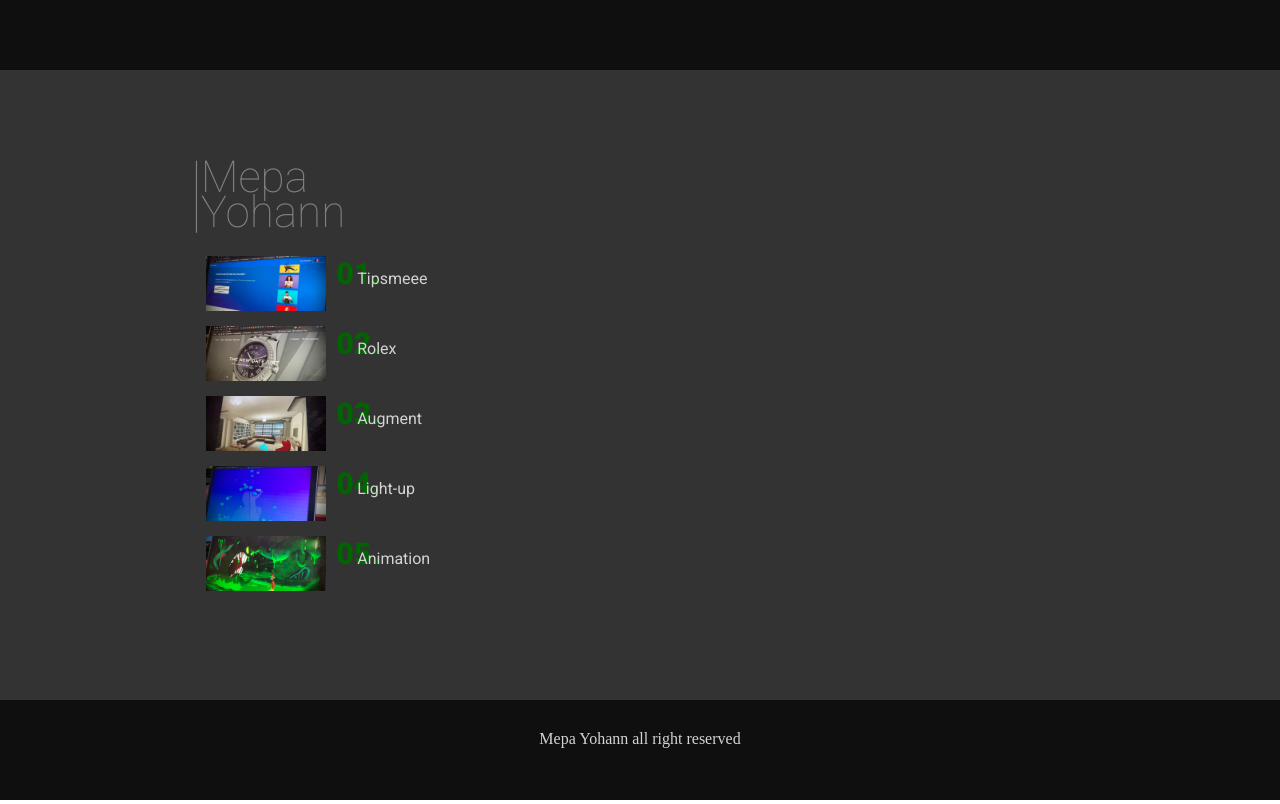
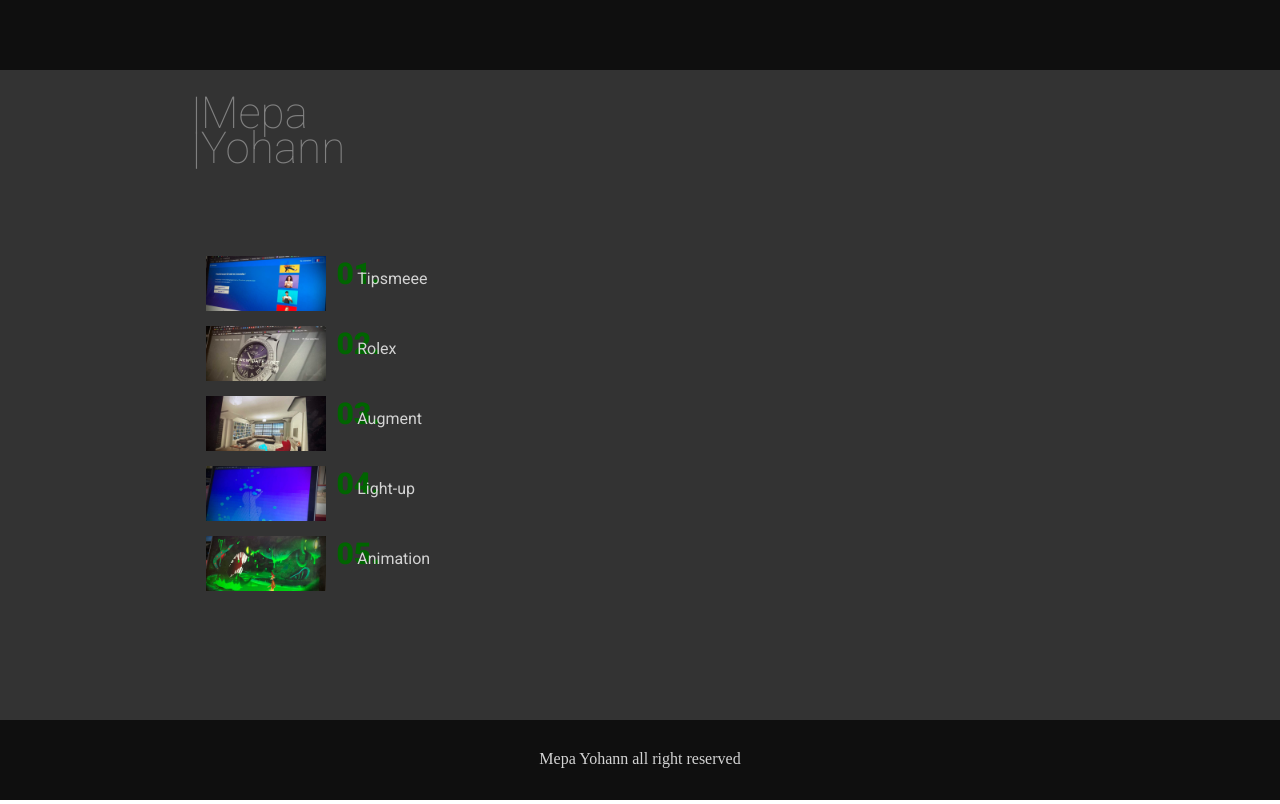
Before and after one commit to llPekoll/svelte-tree, a Svelte app: page / in a window 1280 px wide. Built offline with nearby package versions, Linux system fonts and the light colour scheme; no server answers; some icons are missing.

Commit message:
added image to placeholder

```diff
--- a/src/App.svelte
+++ b/src/App.svelte
@@ -50,7 +50,7 @@
         objList.forEach(element => {
           gsap.to(element, {x: -1000, duration: .3,ease: "none",onComplete:()=>{isOut=true}});
         });
-          gsap.to(value, {x: 150,y: -20,scaleX: 2,scaleY: 2, duration: .3,ease: "none",});
+          gsap.to(value, {x: 150,y: -20,scaleX: 2,scaleY: 2, duration: .3,ease: "sine"});
         // gsap.to(value, {y: -20, duration: .3,ease: "none",});
         // gsap.to(value, {x: 150, duration: 1,ease: "none",});
       }
@@ -64,7 +64,7 @@
   }
   const scaleUp = (val)=>{
     if(!isOut){
-      gsap.to(val, {scaleX:1.2, scaleY:1.2, duration: .3,ease: "none"});
+      gsap.to(val, {scaleX:1.3, scaleY:1.3, duration: .3,ease: "none"});
     }
   }
   const scaleDown = (val)=>{
@@ -83,7 +83,7 @@
     position: absolute;
     color:grey;
     left: 15%;
-    top: 20%;
+    top: 12%;
     width:200px;
     height:100px;
   }
@@ -121,7 +121,7 @@
     position: absolute;
     left: 0;
     bottom:0;
-    height: 70px;
+    height: 50px;
     width: 100%;
     background-color: rgba(0,0,0,0.7);
   }
--- a/src/scene.js
+++ b/src/scene.js
@@ -90,8 +90,8 @@
 }
 export const updadeFace = (num) => {
 	var pp = scene.getObjectByName( "peko", true );
-	gsap.to(pp.rotation, {y: -0.5,z:0.3, duration: 1,ease: "none"});
-	gsap.to(pp.position, {y: -1,x:-1, duration: 1,ease: "none"});
+	gsap.to(pp.rotation, {y: -0.5,z:0.3, duration: 1,ease: "sine"});
+	gsap.to(pp.position, {y: -1,x:-1, duration: 1,ease: "sine"});
 
 }
 
```
